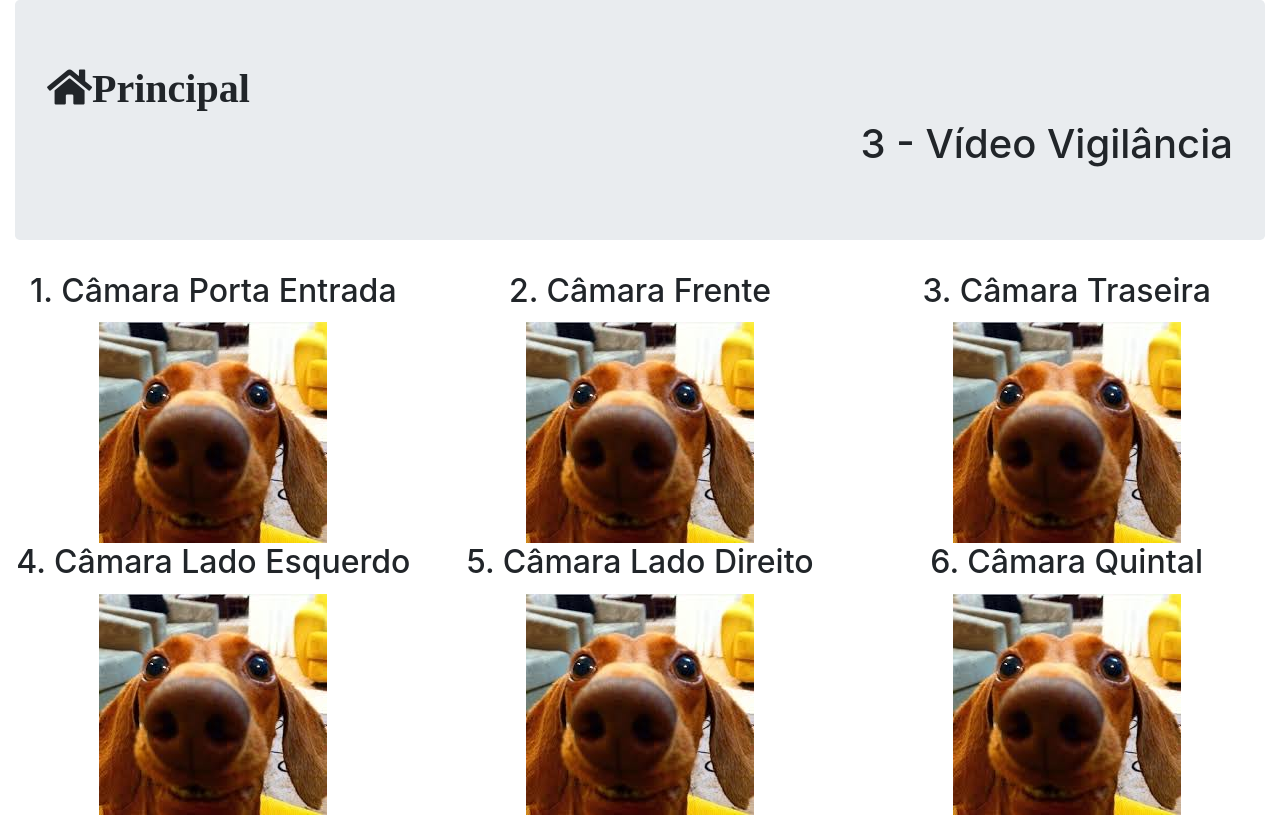
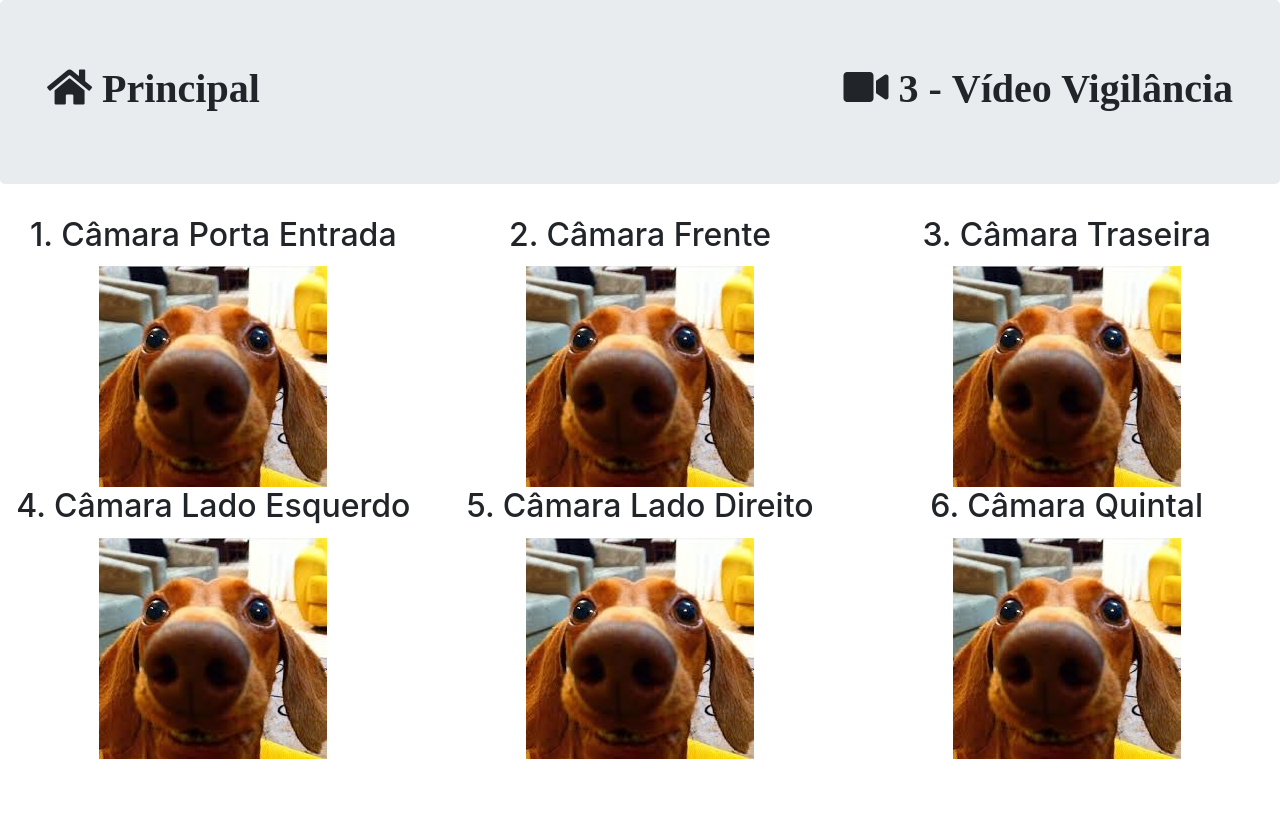
Before and after one commit to adbrum/domotica, a Django app: page /videovigilancia/ in a window 1280 px wide. After the commit the page ends 759 px from the top, so only its background shows below. Run offline with Django 3.2, Linux system fonts and the light colour scheme; some libraries are stand-ins or nearby versions.

Commit message:
Add fa icons

```diff
--- a/domotica/core/templates/core/index.html
+++ b/domotica/core/templates/core/index.html
@@ -6,7 +6,7 @@
             <div class="col-md-12">
                 <div class="jumbotron">
                     <h1 class="text-left">
-                        <i class="fa fa-home" id="home">Domótica 2010</i>
+                        <i class="fa fa-home" id="home"> Domótica 2010</i>
                     </h1>
                 </div>
             </div>
--- a/domotica/core/templates/core/surveillance.html
+++ b/domotica/core/templates/core/surveillance.html
@@ -4,15 +4,17 @@
     <div class="container-fluid" id="form_id">
         <div class="row">
             <div class="col-md-12">
-                <div class="jumbotron text-right">
-                    <div class="text-left">
+                <div class="jumbotron text-right row">
+                    <div class="col-md-6 text-left">
                         <h1>
-                            <i class="fa fa-home" id="home">Principal</i>
+                            <i class="fa fa-home" id="home"> Principal</i>
                         </h1>
                     </div>
-                    <h1>
-                        3 - Vídeo Vigilância
-                    </h1>
+                    <div class="col-md-6 text-right">
+                        <h1>
+                            <i class="fa fa-video"> 3 - Vídeo Vigilância</i>
+                        </h1>
+                    </div>
                 </div>
             </div>
         </div>
```
Also changed, not shown: domotica/core/templates/core/lighting.html (+11 -8 lines).
